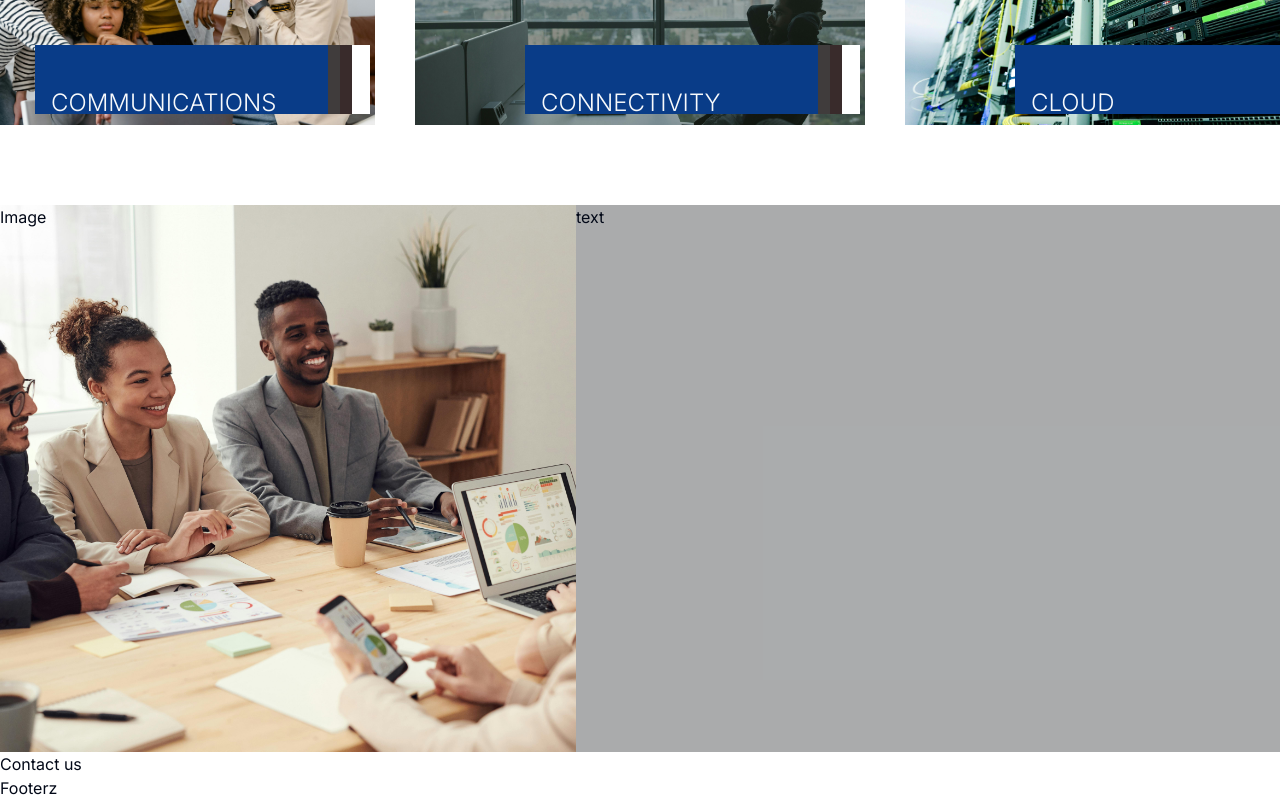
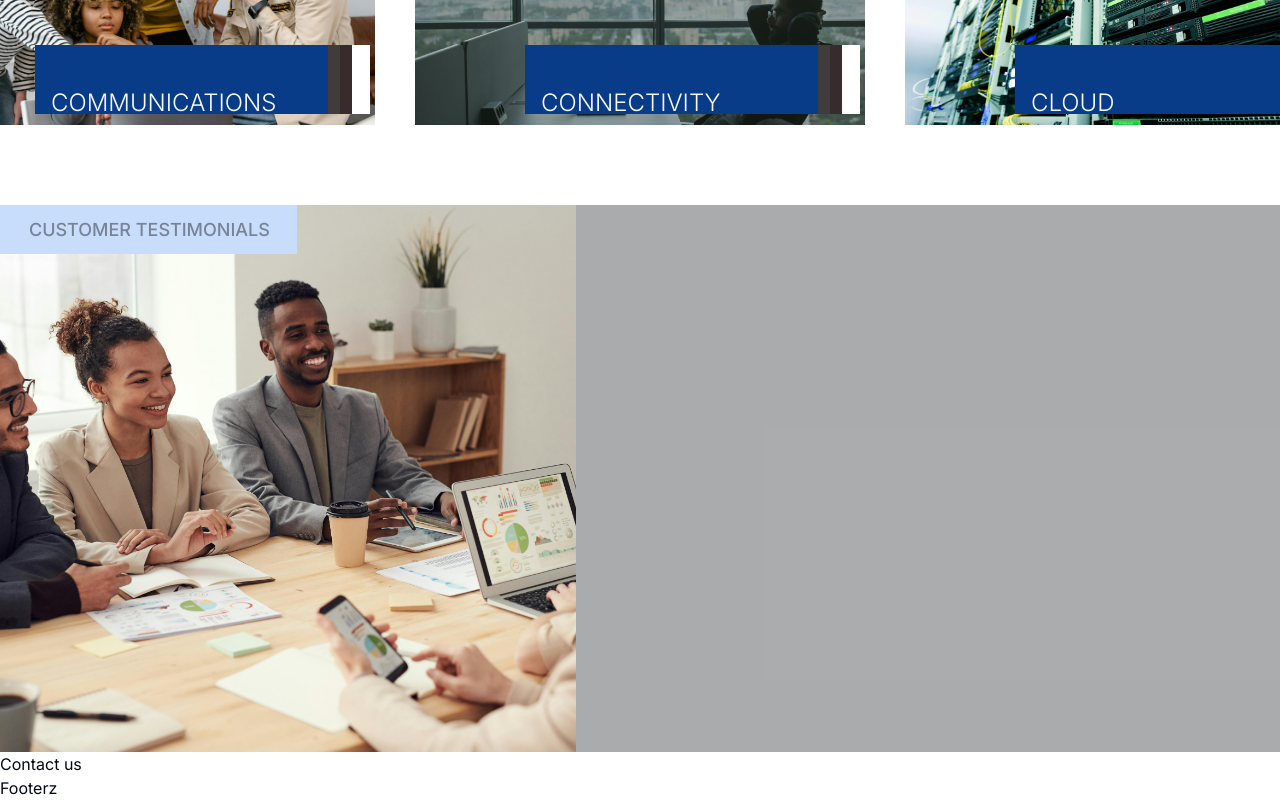
Before and after one commit to mfadhili/Innovo-ke, a Next.js app: page /MainContent in a window 1280 px wide. Shown: the part 2877-3677 px from the top of the page. Built offline with nearby package versions, Linux system fonts and the light colour scheme; a web font is replaced by a local one.

Commit message:
Testimonial label

```diff
--- a/app/MainContent/TestimonialSection.tsx
+++ b/app/MainContent/TestimonialSection.tsx
@@ -7,9 +7,15 @@ function TestimonialSection({}) {
             <div className="flex w-full">
                 <div className="w-full flex flex-row">
                     <div className="bg-testimonials-image h-[547px] w-[576px] bg-cover bg-[50%_50%]">
-                        Image
+                        <div className="flex items-center w-[297px] h-[49px] gap-[10px] pl-[29px] py-[8px] bg-[#c8dcfb]  ">
+                            <div className="w-fit text-lg opacity-40 text-black font-medium tracking-normal leading-normal ">
+                                CUSTOMER TESTIMONIALS
+                            </div>
+                        </div>
                     </div>
-                    <div className="">text</div>
+                    <div className="">
+
+                    </div>
                 </div>
             </div>
         </section>
```
